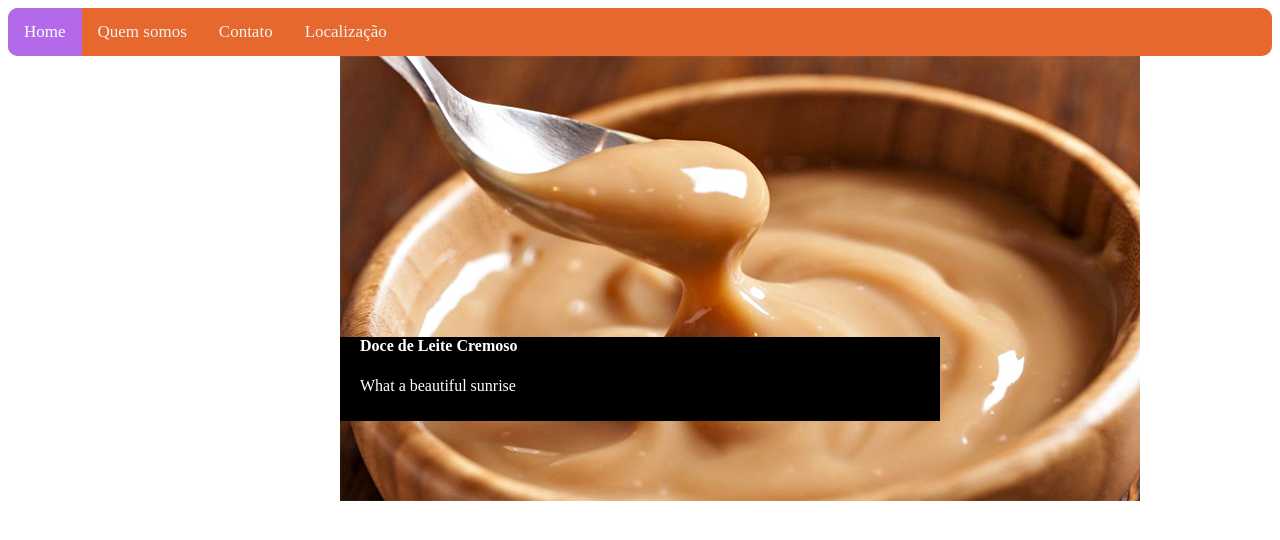
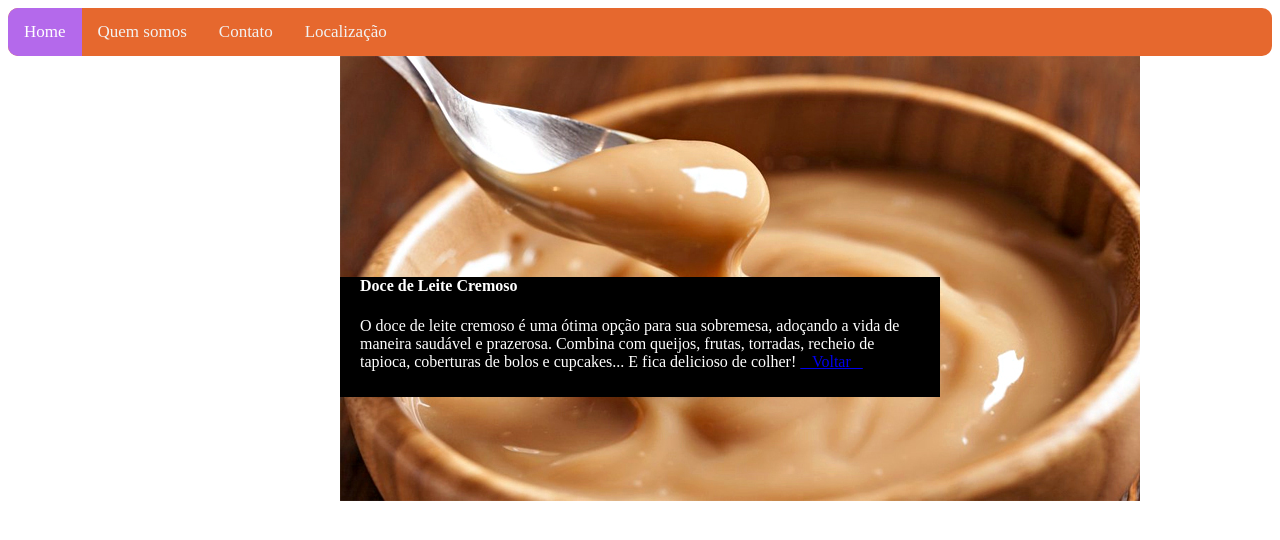
Before and after one commit to EdenilsonFSantos/20013148-5_EdenilsonF.Santos, a PHP site: page /pages/docedeleite.php in a window 1280 px wide. Shown: the top 540 px of the page. Run offline with PHP 8.4, Linux system fonts and the light colour scheme.

Commit message:
escrevendo a descrição dos produtos

```diff
--- a/index.php
+++ b/index.php
@@ -2,6 +2,8 @@
 <head>
 <meta content="text/html; charset=UTF-8" http-equiv="Content-Type"/>
     <link rel="stylesheet" type="text/css" href="pages/css/style.css">
+    <link href='https://fonts.googleapis.com/css?family=Sofia' rel='stylesheet'>
+    <style>h1{Font-family: 'Sofia';font-size: 22px; text-align: center;}</style>
     <script type="text/javascript" src="pages/js/script.js"></script>
     <title>Home</title>
 </head>
@@ -11,8 +13,7 @@
 <?php
 	require 'pages/cabecalho.php';
 ?>
-<br>
-
+<h1> Doces Caseiros Ltda </h1>
 
 <!-- SLIDESHOW -->
 
--- a/pages/cocada.php
+++ b/pages/cocada.php
@@ -11,6 +11,7 @@
 <?php
 	require 'cabecalho.php';
 ?>
+
 
 <!-- DETALHES DO PRODUTO -->
 <div class="container_zoom">
--- a/pages/contato.php
+++ b/pages/contato.php
@@ -2,6 +2,8 @@
 <head>
 <meta content="text/html; charset=UTF-8" http-equiv="Content-Type"/>
     <link rel="stylesheet" type="text/css" href="css/style.css">
+    <link href='https://fonts.googleapis.com/css?family=Sofia' rel='stylesheet'>
+    <style>h1{Font-family: 'Sofia';font-size: 22px; text-align: center;}</style>
     <script type="text/javascript" src="js/script.js"></script>
     <title>Contato</title>
 </head>
@@ -10,10 +12,9 @@
 <!-- MENUS - CABECALHO   -->
 <?php
 	require 'cabecalho.php';
-	echo 'Contato';
 ?>
 
-
+<h1> Doces Caseiros Ltda </h1>
 
 <!-- RODAPÉ   -->
 <footer>
--- a/pages/css/style.css
+++ b/pages/css/style.css
@@ -6,19 +6,19 @@
   margin-left: auto;
   margin-right: auto;
   width: 600px;
-  height: 330px;
+  height: 300px;
 }
 
 /* Bottom right text */
 .text_block_zoom {
   position:relative;
   display: block;
-  top: -70px;
+  top: -100px;
   bottom: 20px;
   margin-left: auto;
   margin-right: auto;
   width: 600px;
-  height: 84px;
+  height: 120px;
   /*right: 20px;*/
   background-color: black;
   color: white;
--- a/pages/docedeleite.php
+++ b/pages/docedeleite.php
@@ -19,7 +19,12 @@
 
 <div class="text_block_zoom">
     <h4>Doce de Leite Cremoso</h4>
-    <p>What a beautiful sunrise</p>
+    <p>O doce de leite cremoso é uma ótima opção para sua sobremesa,
+      adoçando a vida de maneira saudável e prazerosa.
+      Combina com queijos, frutas, torradas, recheio de tapioca,
+      coberturas de bolos e cupcakes... E fica delicioso de colher!
+      <a href="http://localhost/20013148-5_EdenilsonF.Santos/index.php">&nbsp&nbsp Voltar &nbsp&nbsp</a>
+    </p>
 </div>
 
 
--- a/pages/localizacao.php
+++ b/pages/localizacao.php
@@ -2,6 +2,8 @@
 <head>
 <meta content="text/html; charset=UTF-8" http-equiv="Content-Type"/>
     <link rel="stylesheet" type="text/css" href="css/style.css">
+    <script type="text/javascript" src="js/script.js"></script>
+    <link href='https://fonts.googleapis.com/css?family=Sofia' rel='stylesheet'>
     <script type="text/javascript" src="js/script.js"></script>
     <title>Localização</title>
 </head>
@@ -14,6 +16,7 @@
     carrega_mapa();
 ?>
 
+<h1> Doces Caseiros Ltda </h1>
 
 <!-- RODAPÉ   -->
 <footer>
--- a/pages/quemsomos.php
+++ b/pages/quemsomos.php
@@ -3,6 +3,8 @@
 <meta content="text/html; charset=UTF-8" http-equiv="Content-Type"/>
     <link rel="stylesheet" type="text/css" href="css/style.css">
     <script type="text/javascript" src="js/script.js"></script>
+    <link href='https://fonts.googleapis.com/css?family=Sofia' rel='stylesheet'>
+    <style>h1{Font-family: 'Sofia';font-size: 22px; text-align: center;}</style>
     <title>Quem somos?</title>
 </head>
 <body>
@@ -11,10 +13,9 @@
 <!-- MENUS - CABECALHO   -->
 <?php
 	require 'cabecalho.php';
-	echo 'Quem Somos';
 ?>
 
-
+<h1> Doces Caseiros Ltda </h1>
 
 
 
--- a/pages/surpresamorango.php
+++ b/pages/surpresamorango.php
@@ -19,7 +19,10 @@
 
 <div class="text_block_zoom">
     <h4>Surpresa de Morango</h4>
-    <p>What a beautiful sunrise</p>
+    <p>Este doce é uma deliciosa combinação de brigadeiro branco de leite moça,
+      recheado com um generoso morango in natura.
+      Uma mistura de sensações que vai agradar até os mais exigentes paladares.
+      <a href="http://localhost/20013148-5_EdenilsonF.Santos/index.php">&nbsp&nbsp Voltar &nbsp&nbsp</a>
 </div>
 
 
```
